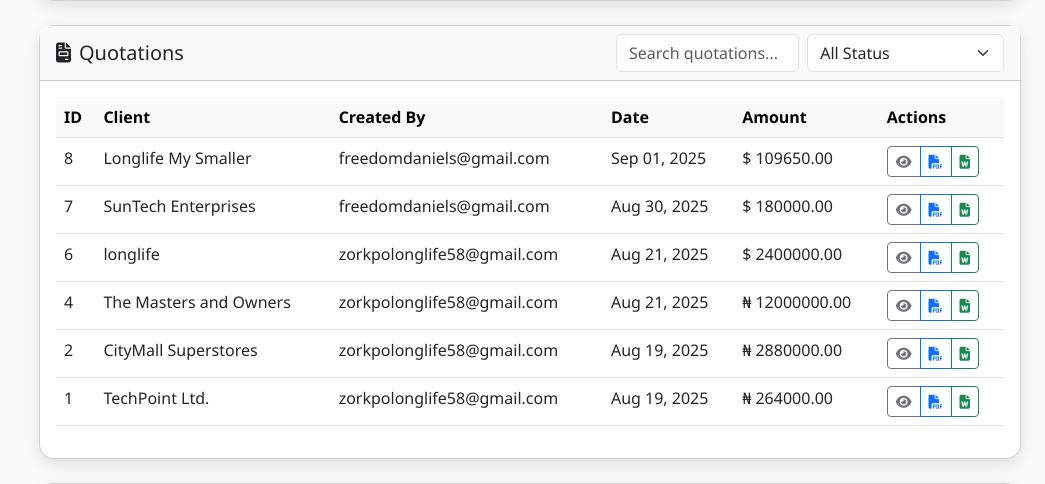
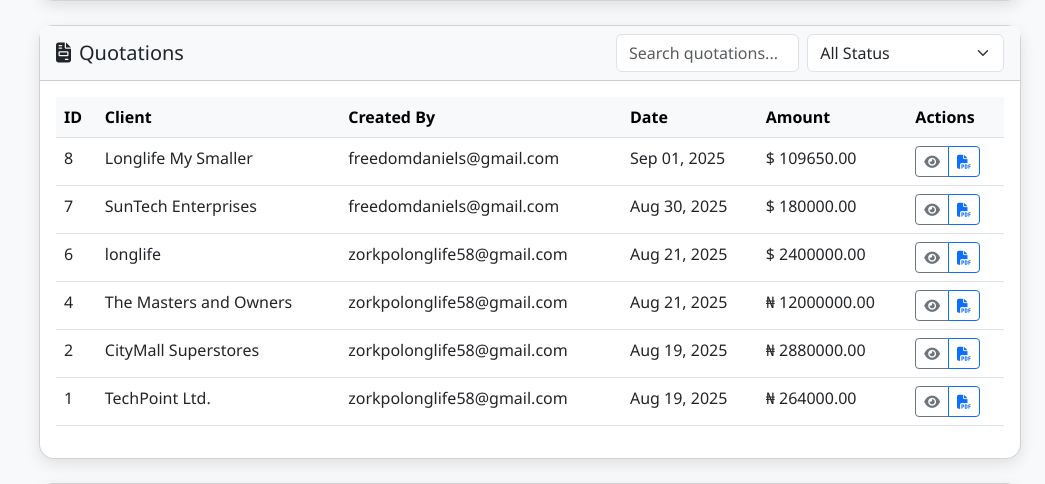
Before and after one commit to kadi-life/Invoice_App, a Django app: page /admin-dashboard/ in a window 1280 px wide. Shown: the part 885-1369 px from the top of the page, without its empty margins (235-1280 px from the left). Run offline with Django 5.2, Linux system fonts and the light colour scheme; the first user in the database is signed in; data comes from the database, SQL or seed files in the repository; some libraries are stand-ins or nearby versions.

Commit message:
Update admin_dashboard.html

```diff
--- a/templates/users/admin_dashboard.html
+++ b/templates/users/admin_dashboard.html
@@ -239,9 +239,7 @@
                                             <a href="{% url 'quotation_pdf' quotation.id %}" class="btn btn-sm btn-outline-primary">
                                                 <i class="fas fa-file-pdf"></i>
                                             </a>
-                                            <a href="{% url 'export_quotation_docx' quotation.id %}" class="btn btn-sm btn-outline-success">
-                                                <i class="fas fa-file-word"></i>
-                                            </a>
+
                                         </div>
                                     </td>
                                 </tr>
```
